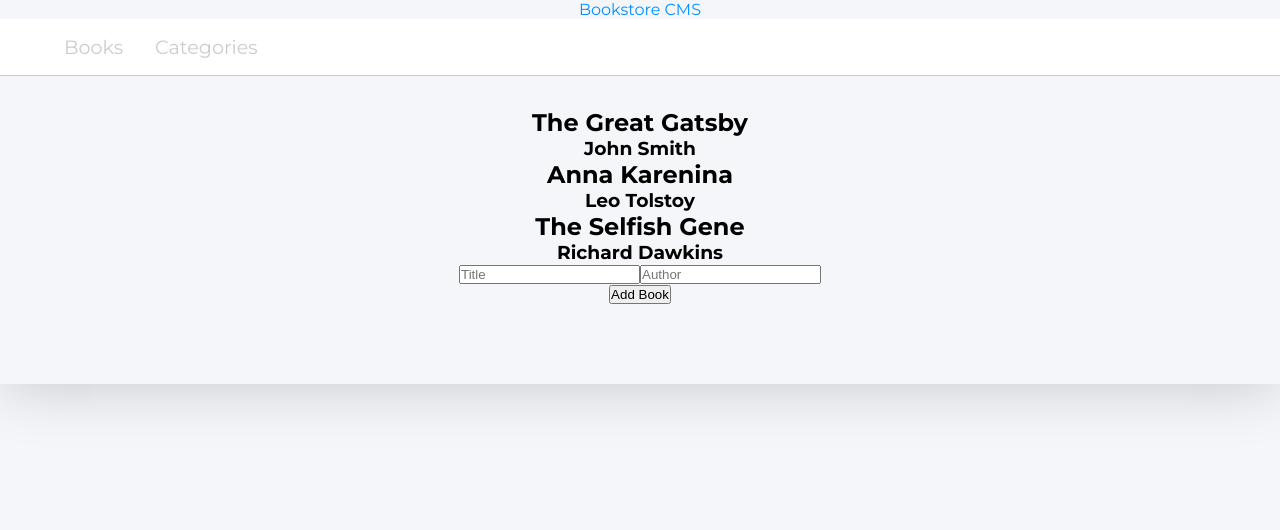
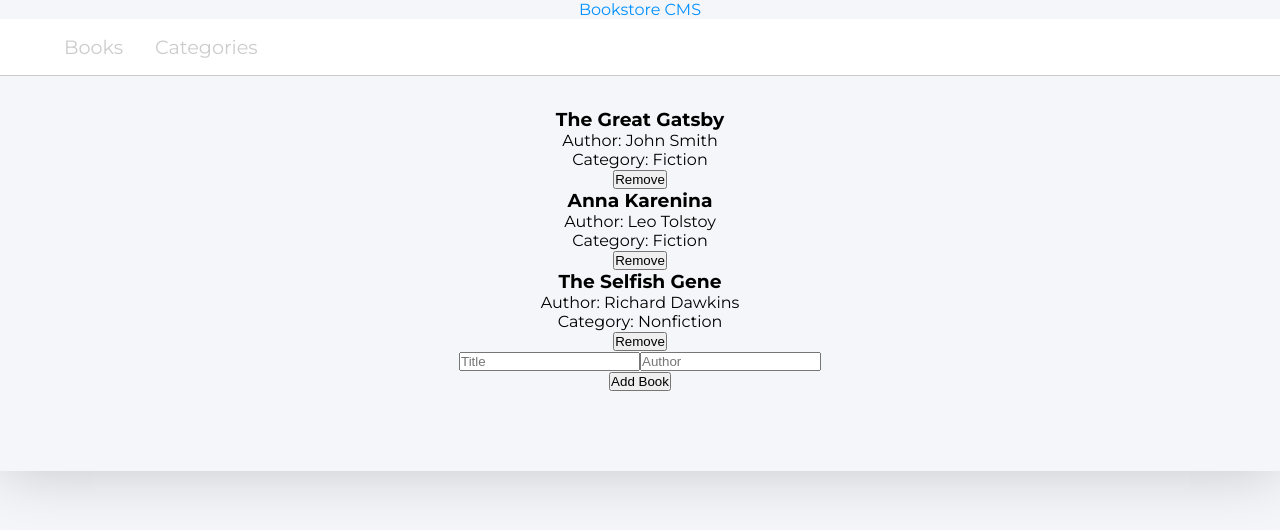
Before and after one commit to mulugithub/Bookstore, a React (Create React App) app: page / in a window 1280 px wide. Shown: the top 530 px of the page. Built offline with nearby package versions, Linux system fonts and the light colour scheme.

Commit message:
Dispatch removeBook and add handle remove book

```diff
--- a/src/components/Book.jsx
+++ b/src/components/Book.jsx
@@ -1,19 +1,44 @@
 import React from 'react';
 import PropTypes from 'prop-types';
+import { useDispatch } from 'react-redux';
+import { removeBook } from '../redux/books/booksSlice';
 
 const Book = (props) => {
-  const { title, author } = props;
+  const {
+    id, title, author, category,
+  } = props;
+  const dispatch = useDispatch();
+
+  const handleRemoveBook = () => {
+    dispatch(removeBook(id));
+  };
   return (
     <div>
-      <h2>{title}</h2>
-      <h3>{author}</h3>
+      <div key={id}>
+        <h3>{title}</h3>
+        <p>
+          Author:
+          {' '}
+          {author}
+        </p>
+        <p>
+          Category:
+          {' '}
+          {category}
+        </p>
+        <button type="button" onClick={handleRemoveBook}>
+          Remove
+        </button>
+      </div>
     </div>
   );
 };
 
 Book.propTypes = {
+  id: PropTypes.string.isRequired,
   title: PropTypes.string.isRequired,
   author: PropTypes.string.isRequired,
+  category: PropTypes.string.isRequired,
 };
 
 export default Book;
```
